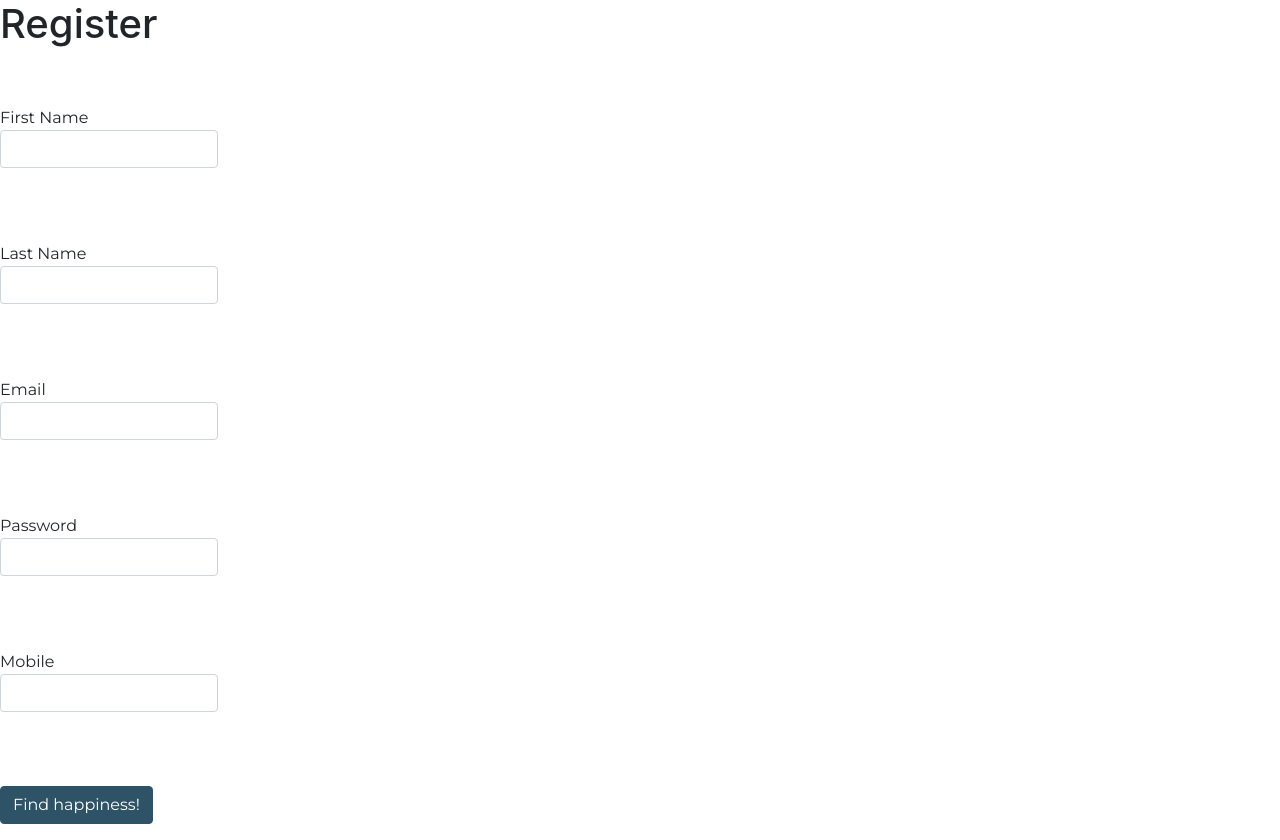
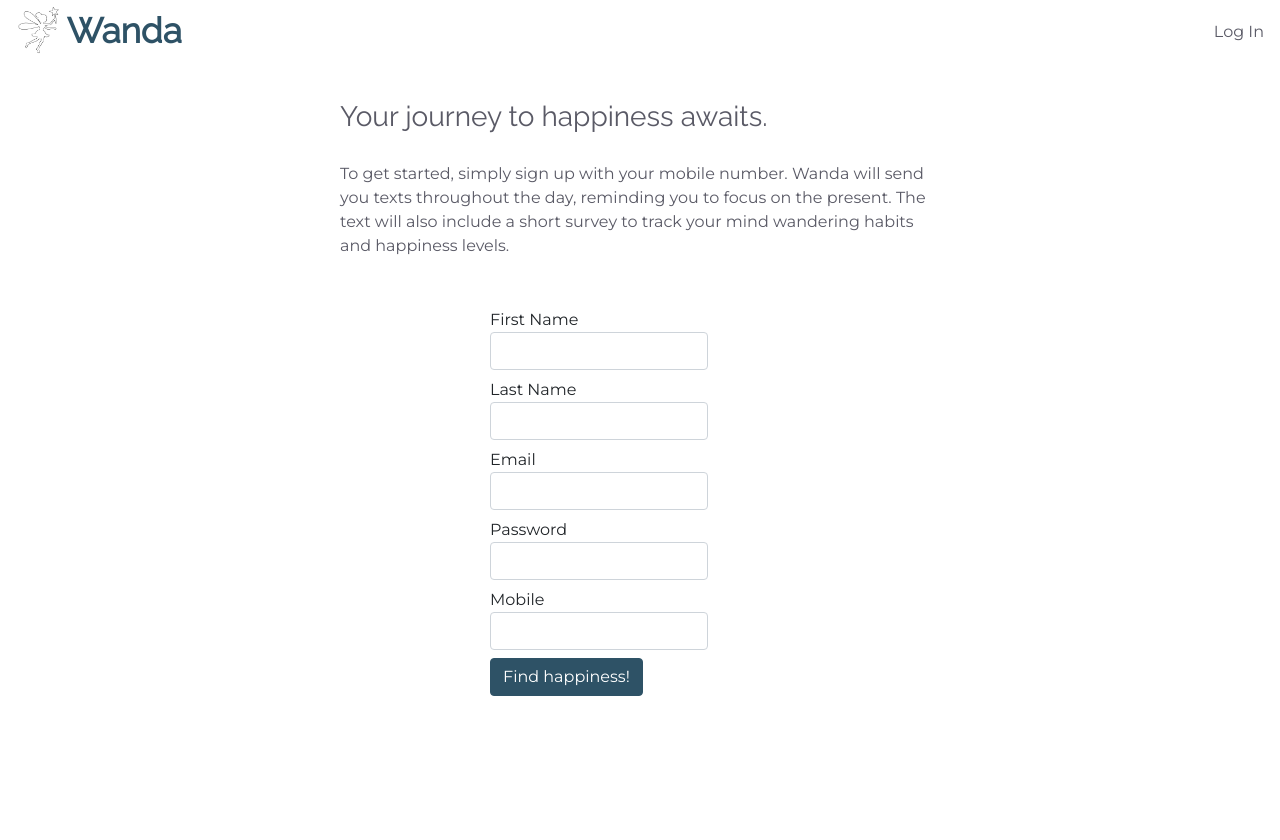
Before and after one commit to ameeli/wanda, a Flask app: page /register in a window 1280 px wide. After the commit the page ends 696 px from the top, so only its background shows below. Run offline with Flask 2, Linux system fonts and the light colour scheme; some libraries are stand-ins or nearby versions; some web fonts are replaced.

Commit message:
Formatted register page.

```diff
--- a/src/static/css/site.css
+++ b/src/static/css/site.css
@@ -204,12 +204,18 @@ label {
   padding-top: 150px;
 }
 
+.register-explaination {
+  padding-top: 100px;
+}
+
 .be-present {
   font-family: 'Raleway', sans-serif;
+  color: #5a5a66;
 }
 
 .app-description {
   font-family: 'Montserrat', sans-serif;
+  color: #5a5a66;
   padding-top: 20px;
 }
 
--- a/src/templates/homepage.html
+++ b/src/templates/homepage.html
@@ -34,10 +34,6 @@
 
       Inspired by studies done on mind wandering, Wanda was developed to help you decrease your mind wandering and increase your happiness.
     </div>
-
-    <div class="texting-explanation">
-      To get started, simply sign up with your mobile number. Wanda will send you texts throughout the day, reminding you to focus on the present. The text will also include a short survey to track your mind wandering habits and happiness levels.
-    </div>
   </div>
 </div>
 
--- a/src/templates/register_form.html
+++ b/src/templates/register_form.html
@@ -3,52 +3,63 @@
 {% block title %}Wanda Register{% endblock %}
 
 {% block content %}
+<div class="top-nav">
+  <nav class="wanda-navbar navbar fixed-top navbar-expand-lg">
+    <div class="navbar-brand">
+      <img src="/static/img/wanda.png" height="50" width="45">
+      <span class="wanda">Wanda</span>
+    </div>
+    <button class="navbar-toggler" type="button" data-toggle="collapse" data-target="#navbarSupportedContent" aria-controls="navbarSupportedContent" aria-expanded="false" aria-label="Toggle navigation">
+      <span class="navbar-toggler-icon"></span>
+    </button>
 
+    <div class="collapse navbar-collapse" id="navbarSupportedContent">
+      <ul class="navbar-nav mr-auto">
+      </ul>
+      <div class="preferences-logout">
+        <a class="pref-logout" href="/login">Log In</a>
+      </div>
+    </div>
+  </nav>
+</div>
+
+<div class="register-explaination mx-auto" style="width:600px">
   <div>
-<h1>Register</h1>
+    <h3 class="be-present">Your journey to happiness awaits.</h3>
+    <div class="texting-explanation">
+      To get started, simply sign up with your mobile number. Wanda will send you texts throughout the day, reminding you to focus on the present. The text will also include a short survey to track your mind wandering habits and happiness levels.
+    </div>
+  </div>
+</div>
 
+<div class="mx-auto" style="width:300px">
   <form action="/register" method="POST">
-
     <div class="form-group">
         <label>
           First Name
           <input type="text" name="fname" class="form-control">
         </label>
-  </div>
-
-  <div class="form-group">
         <label>
           Last Name
           <input type="text" name="lname" class="form-control">
         </label>
-  </div>
-
-  <div class="form-group">
         <label>
             Email
             <input type="email" name="email" class="form-control">
         </label>
-  </div>
-
-  <div class="form-group">
         <label>
           Password
           <input type="password" name="password" class="form-control">
         </label>
-  </div>
-
-  <div class="form-group">
         <label>
           Mobile
           <input type="text" name="mobile" class="form-control">
         </label>
-  </div>
-
-  <div class="form-group">
         <input type="submit" value="Find happiness!" class="btn btn-danger">
     </div>
-
   </form>
 </div>
 
+
+
 {% endblock %}
```
Lines whose indentation alone changed are shown as unchanged.
